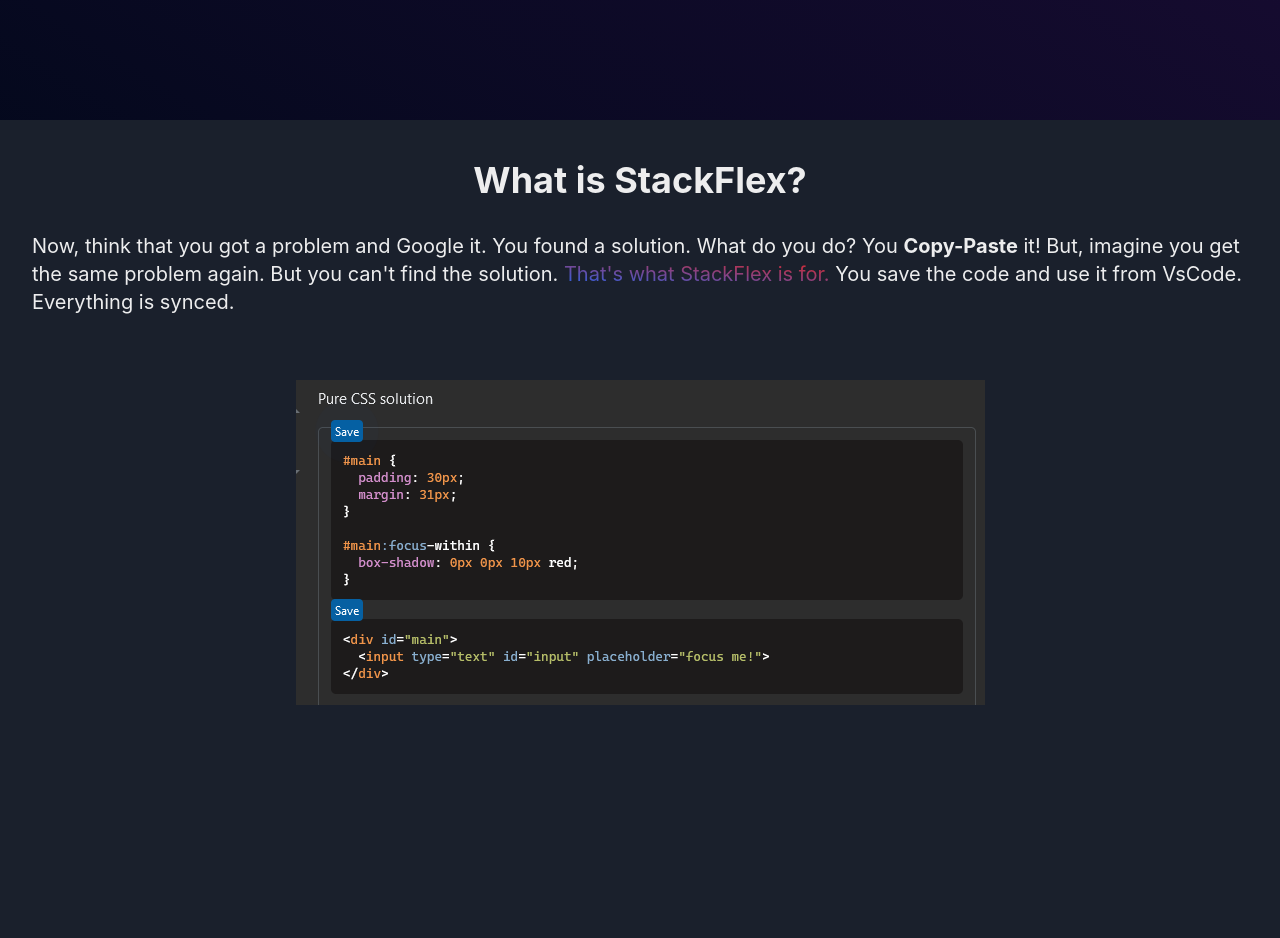
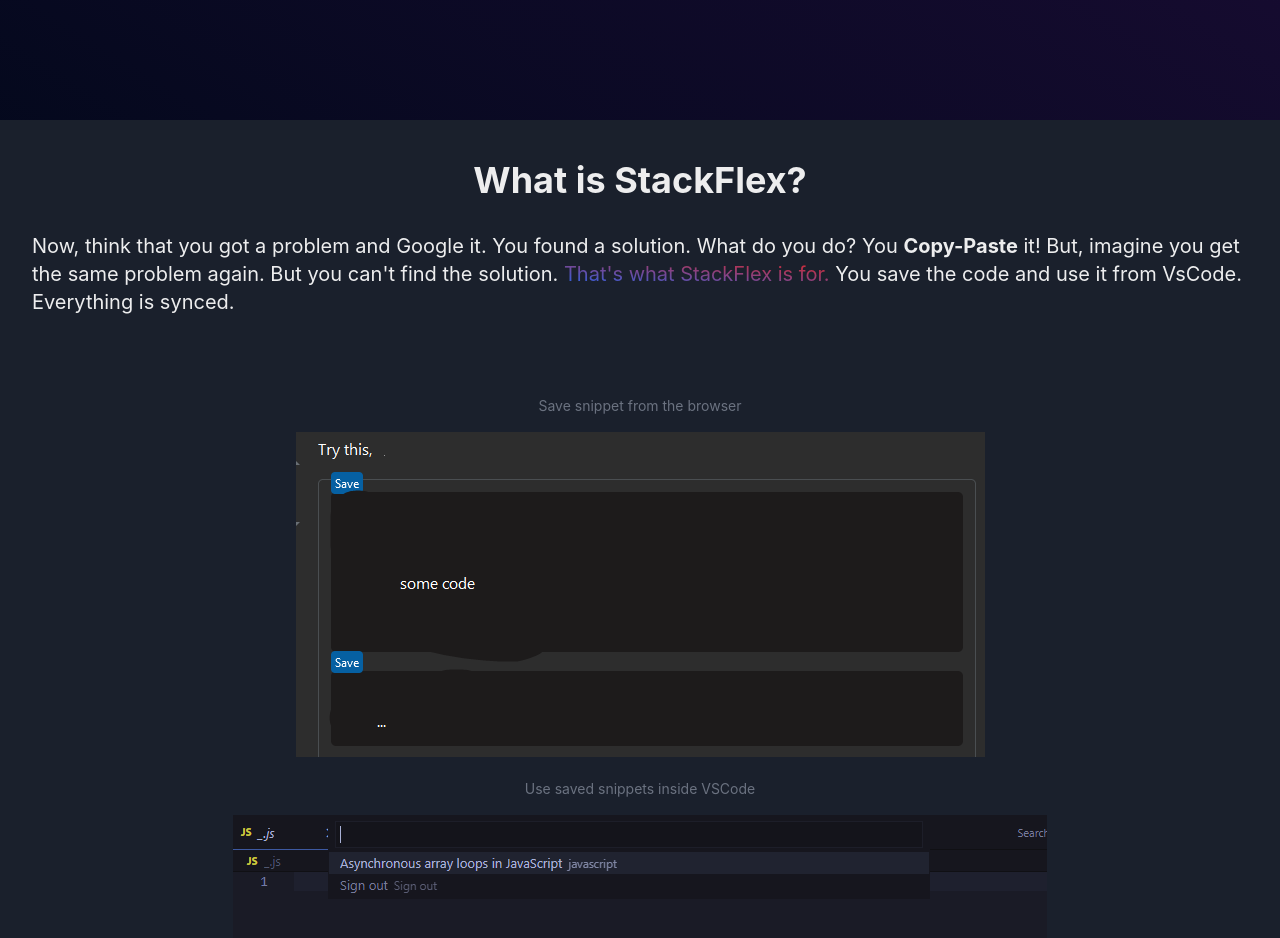
Before and after one commit to Posandu/StackFlex, a Next.js app: page / in a window 1280 px wide. Shown: the part 680-1618 px from the top of the page. Before the commit the page ends 1431 px from the top, so only its background shows below. Built offline with nearby package versions, Linux system fonts and the light colour scheme; no server answers.

Commit message:
💄Fix landing page and titles

```diff
--- a/src/components/landing.tsx
+++ /dev/null
@@ -1,77 +0,0 @@
-import { useUser } from '@auth0/nextjs-auth0';
-import { Button, Heading } from '@chakra-ui/react';
-import Image from 'next/image';
-import Link from 'next/link';
-
-function Home() {
-  const { user } = useUser();
-
-  return (
-    <>
-      <div className='min-h-screen text-center overflow-hidden bg-gradient-to-tr from-[#01051bdd] to-[#230a3fdd]'>
-        <div className='h-[20vh]'></div>
-
-        <Image
-          src='/logo.png'
-          alt='logo'
-          width={200}
-          height={200}
-          className='rounded'
-        />
-
-        <Heading className='max-w-max m-auto mt-8' size='4xl'>
-          <del className='opacity-30'>Copy-paste</del>{' '}
-          <span className='bg-gradient-to-tr from-blue-600 to-red-600 bg-clip-text text-transparent'>
-            Save-Use
-          </span>
-        </Heading>
-
-        <p className='text-gray-400 text-xl my-10'>
-          StackFlex is a new kind of copy-paste.
-        </p>
-
-        {!user && (
-          <Link href='/api/auth/login'>
-            <Button className='shadow-xl border group hover:border-gray-700 transition-all shadow-gray-800 hover:shadow-2xl hover:shadow-gray-700 text-xl'>
-              Sign in / Sign up
-            </Button>
-          </Link>
-        )}
-
-        {user && (
-          <Link href='/dashboard'>
-            <Button className='shadow-xl border group hover:border-gray-700 transition-all shadow-gray-800 hover:shadow-2xl hover:shadow-gray-700 text-xl'>
-              Dashboard
-            </Button>
-          </Link>
-        )}
-      </div>
-
-      <section className='py-10 px-8'>
-        <h1 className='text-4xl font-bold text-center mb-8'>
-          What is StackFlex?
-        </h1>
-        <p className='text-xl'>
-          Now, think that you got a problem and Google it. You found a solution.
-          What do you do? You <b>Copy-Paste</b> it! But, imagine you get the
-          same problem again. But you can&apos;t find the solution.{' '}
-          <span className='bg-gradient-to-tr from-blue-600 to-red-600 bg-clip-text text-transparent'>
-            That&apos;s what StackFlex is for.
-          </span>{' '}
-          You save the code and use it from VsCode. Everything is synced.
-        </p>
-
-        <div className='p-8'></div>
-
-        <div className='relative flex align-middle justify-center'>
-          <div className='relative'>
-            <Image src='/so.png' alt='Stack' width='689' height='325' />
-            <span className='block absolute h-8 w-8 bg-blue-600 rounded-full animate-ping left-[35px] top-[35px]'></span>
-          </div>
-        </div>
-      </section>
-    </>
-  );
-}
-
-export default Home;
--- a/src/pages/index.tsx
+++ b/src/pages/index.tsx
@@ -1,3 +1,97 @@
-import Landing from 'src/components/landing';
+import { useUser } from '@auth0/nextjs-auth0';
+import { Button, Heading } from '@chakra-ui/react';
+import Head from 'next/head';
+import Image from 'next/image';
+import Link from 'next/link';
 
-export default Landing;
+function Home() {
+  const { user } = useUser();
+
+  return (
+    <>
+      <Head>
+        <title>StackFlex - Home</title>
+      </Head>
+
+      <div className='min-h-screen text-center overflow-hidden bg-gradient-to-tr from-[#01051bdd] to-[#230a3fdd]'>
+        <div className='h-[20vh]'></div>
+
+        <Image
+          src='/logo.png'
+          alt='logo'
+          width={200}
+          height={200}
+          className='rounded'
+        />
+
+        <Heading className='max-w-max m-auto mt-8' size='4xl'>
+          <del className='opacity-30'>Copy-paste</del>{' '}
+          <span className='bg-gradient-to-tr from-blue-600 to-red-600 bg-clip-text text-transparent'>
+            Save-Use
+          </span>
+        </Heading>
+
+        <p className='text-gray-400 text-xl my-10'>
+          StackFlex is a new kind of copy-paste.
+        </p>
+
+        {!user && (
+          <Link href='/api/auth/login'>
+            <Button className='shadow-xl border group hover:border-gray-700 transition-all shadow-gray-800 hover:shadow-2xl hover:shadow-gray-700 text-xl'>
+              Sign in / Sign up
+            </Button>
+          </Link>
+        )}
+
+        {user && (
+          <Link href='/dashboard'>
+            <Button className='shadow-xl border group hover:border-gray-700 transition-all shadow-gray-800 hover:shadow-2xl hover:shadow-gray-700 text-xl'>
+              Dashboard
+            </Button>
+          </Link>
+        )}
+      </div>
+
+      <section className='py-10 px-8'>
+        <h1 className='text-4xl font-bold text-center mb-8'>
+          What is StackFlex?
+        </h1>
+        <p className='text-xl'>
+          Now, think that you got a problem and Google it. You found a solution.
+          What do you do? You <b>Copy-Paste</b> it! But, imagine you get the
+          same problem again. But you can&apos;t find the solution.{' '}
+          <span className='bg-gradient-to-tr from-blue-600 to-red-600 bg-clip-text text-transparent'>
+            That&apos;s what StackFlex is for.
+          </span>{' '}
+          You save the code and use it from VsCode. Everything is synced.
+        </p>
+
+        <div className='p-8'></div>
+
+        <p className='my-4 text-center text-gray-500 text-sm'>
+          Save snippet from the browser
+        </p>
+
+        <div className='relative flex align-middle justify-center'>
+          <div className='relative'>
+            <Image src='/so.png' alt='Stack' width='689' height='325' />
+            <span className='block absolute h-8 w-8 bg-blue-600 rounded-full animate-ping left-[35px] top-[35px]'></span>
+          </div>
+        </div>
+
+        <p className='my-4 text-center text-gray-500 text-sm'>
+          Use saved snippets inside VSCode
+        </p>
+
+        <div className='relative flex align-middle justify-center'>
+          <div className='relative'>
+            <Image src='/vscode.png' alt='Stack' width='814' height='195' />
+            <span className='block absolute h-8 w-8 bg-blue-600 rounded-full animate-ping left-[100px] top-[35px]'></span>
+          </div>
+        </div>
+      </section>
+    </>
+  );
+}
+
+export default Home;
--- a/src/pages/loginToExtension.tsx
+++ b/src/pages/loginToExtension.tsx
@@ -1,6 +1,6 @@
 import { useUser, withPageAuthRequired } from '@auth0/nextjs-auth0';
 import { Button, Container, Heading, Input } from '@chakra-ui/react';
-import { useState } from 'react';
+import { useEffect, useState } from 'react';
 
 function hash(str: string): string {
   return str
@@ -16,6 +16,10 @@
 
   const code = hash(user?.sub || '');
   const [copied, setCopied] = useState(false);
+
+  useEffect(() => {
+    document.title = `Logging you in to StackFlex`;
+  }, []);
 
   return (
     <Container p={8} maxW='4xl'>
```
Also changed, not shown: public/so.png, public/vscode.png (added).
